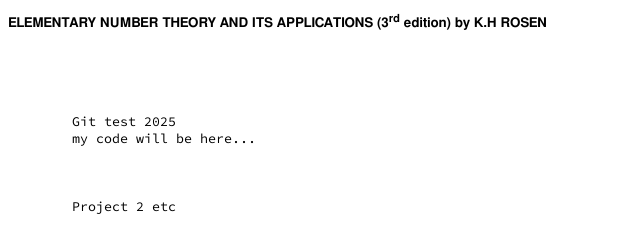
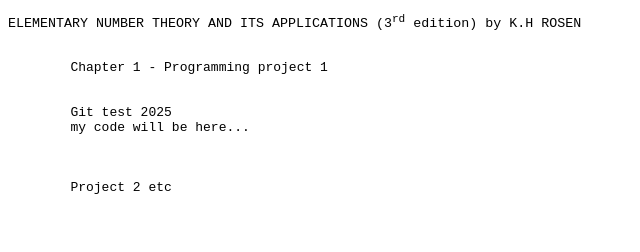
Before and after one commit to antoineftz/numbertheory, a plain HTML site: page index.html in a window 1280 px wide. Shown: the whole page, without its empty margins (0-640 px from the left). Drawn offline with Linux system fonts and the light colour scheme.

Commit message:
update March 2025

```diff
--- a/index.html
+++ b/index.html
@@ -2,8 +2,13 @@
 <html lang="en">
 
     <head>
+	<style>
+    #title {
+    font-family: 'Courier New';
+    font-size: 10pt;
+    }
+   </style>
      <meta charset="UTF-8">
-     <link rel="stylesheet" href="style.css">
      <title>Number Theory</title>
     </head>
 
@@ -11,7 +16,7 @@
      <p id = "title">ELEMENTARY NUMBER THEORY AND ITS APPLICATIONS (3<sup>rd</sup> edition) by K.H ROSEN</p>
     <pre>
      <code>
-
+        Chapter 1 - Programming project 1
 
 
         Git test 2025
--- a/style.css
+++ /dev/null
@@ -1,19 +0,0 @@
-@font-face {
-    font-family: 'SourceCodePro-Regular';
-    src: local('SourceCodePro-Regular'), url(./fonts/SourceCodePro-Regular.ttf) format('truetype');
-}
-
-@font-face {
-    font-family: 'FreeSansBold';
-    src: local('FreeSansBold'), url(./fonts/FreeSansBold.ttf) format('truetype');
-}
-
-code {
-    font-family: 'SourceCodePro-Regular';
-    font-size : 10pt;
-}
-
-#title {
-    font-family: 'FreeSansBold';
-    font-size: 10pt;
-}
```
Also changed, not shown: fonts/FreeSansBold.ttf (deleted), fonts/SourceCodePro-Regular.ttf (deleted).
